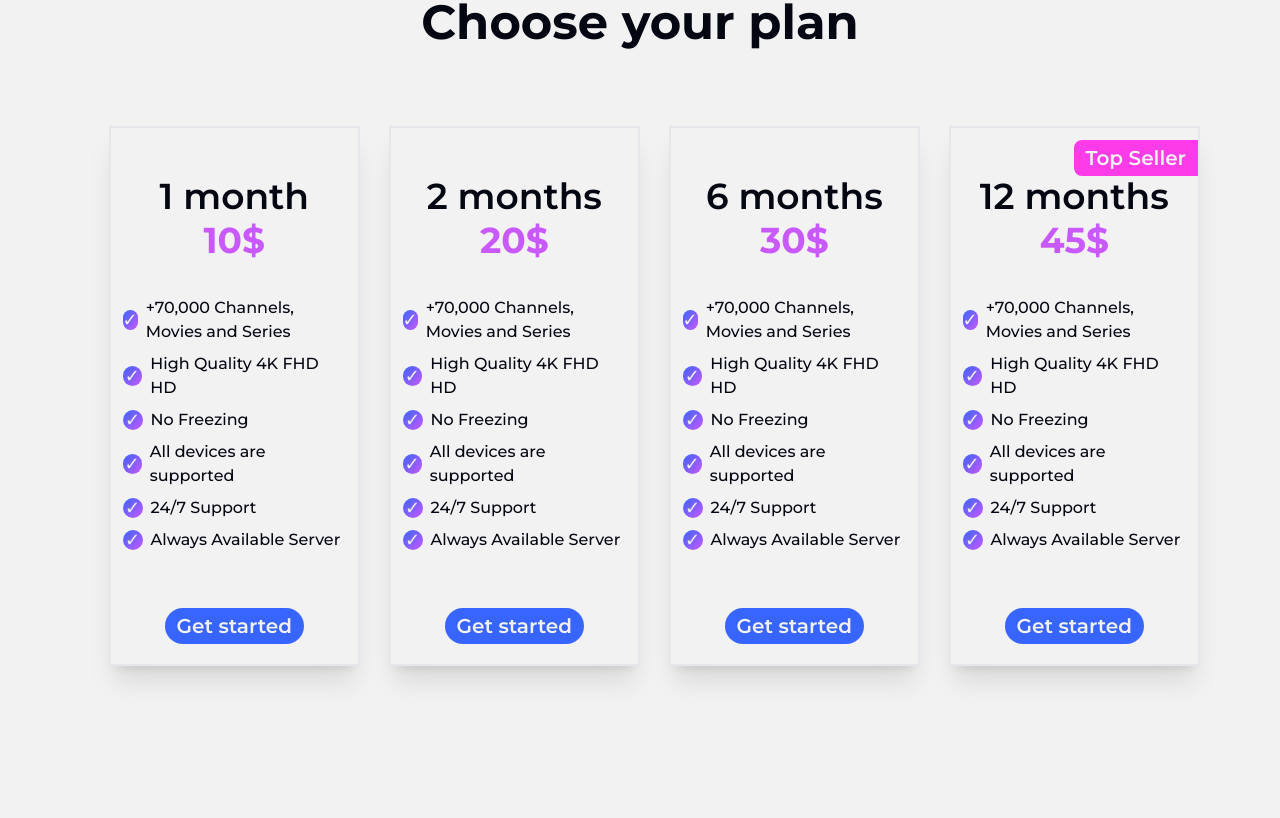
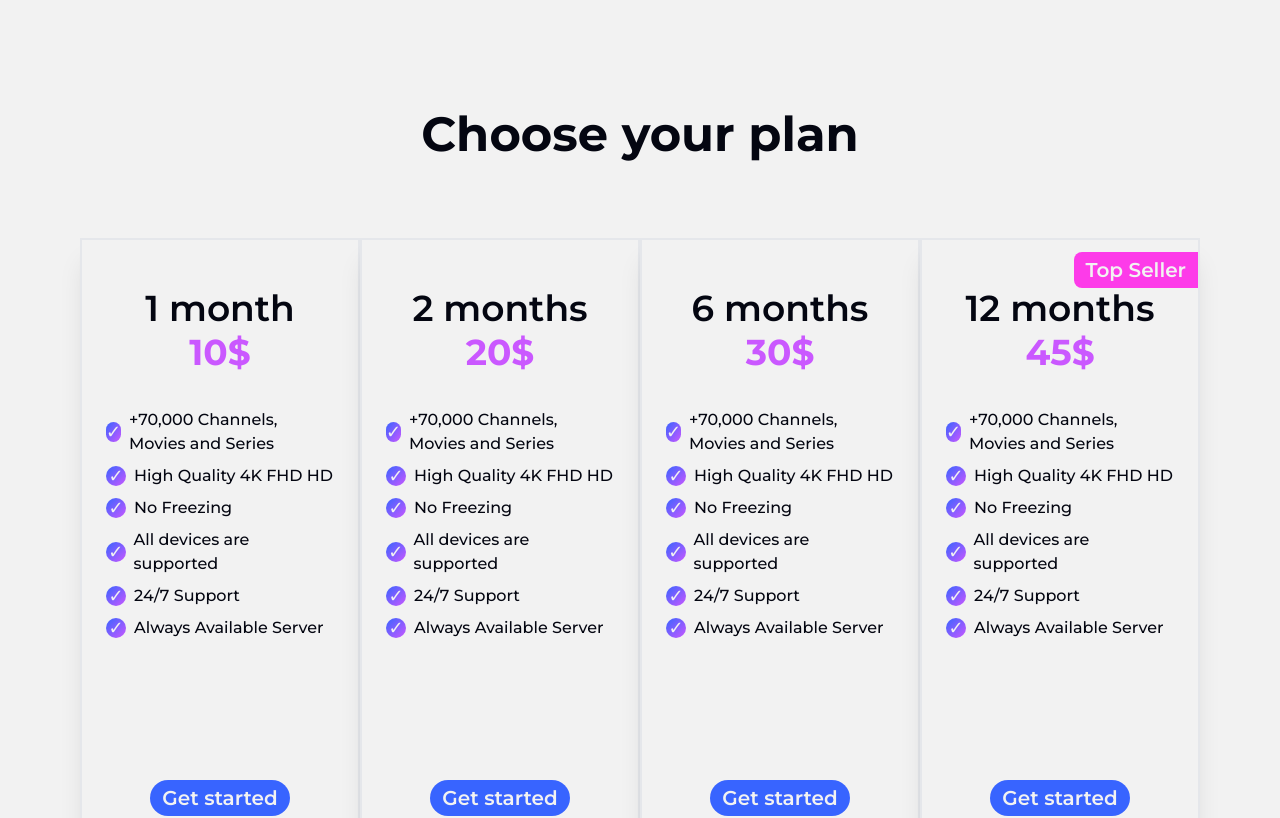
Before and after one commit to TinySmash/BayCorp, a Next.js app: page / in a window 1280 px wide. Shown: the part 3640-4458 px from the top of the page. Built offline with nearby package versions, Linux system fonts and the light colour scheme; no server answers.

Commit message:
requested changes

```diff
--- a/src/components/home/pricing/Plan.tsx
+++ b/src/components/home/pricing/Plan.tsx
@@ -8,7 +8,7 @@ type pricingTag = {
 function PricingPlan(props: pricingTag) {
   return (
     <div
-      className={`relative ml-[2.55%] w-[95%] lg:max-w-[350px]  h-[60vh] md:h-[70vh] max-h-[540px] pt-12 pb-5 px-3 bg-white shadow-xl border-2 flex flex-col items-center text-center gap-1 `}
+      className={`relative ml-[2.55%] lg:ml-0 w-[95%] lg:max-w-[350px] xl:w-full xl:max-w-none  h-[60vh] md:h-[70vh] lg:h-[75vh] max-h-[540px] xl:max-h-[650px] pt-12 pb-5 px-3 lg:px-6 bg-white shadow-xl border-2 flex flex-col items-center text-center gap-1 `}
     >
       {props.topSeller === true ? (
         <h1 className="absolute right-0 top-3 px-3 py-1 bg-secondary text-white rounded-l-lg font-semibold text-sm md:text-base lg:text-xl">
--- a/src/components/home/pricing/Pricing.tsx
+++ b/src/components/home/pricing/Pricing.tsx
@@ -104,7 +104,7 @@ function Pricing() {
           </div>
         </Swiper>
       </div>
-      <div className="relative w-full h-auto hidden lg:flex items-center justify-between">
+      <div className="relative w-full h-auto hidden lg:flex items-center justify-center">
         <PricingPlan
           name="1 month"
           price={10}
--- a/src/components/home/trending/Trending.tsx
+++ b/src/components/home/trending/Trending.tsx
@@ -39,7 +39,7 @@ function Trending() {
 
   return (
     <section
-      className="relative w-full h-auto bg-white container-page sec-container flex flex-col text-center gap-4"
+      className="relative w-full h-auto bg-white container-page sec-container flex flex-col text-center gap-4 lg:mb-28"
       id="trending"
     >
       <h1 className="text-black font-bold text-2xl md:text-3xl xl:text-5xl flex items-center gap-1 self-center mb-6">
```
Also changed, not shown: src/components/home/about/About.tsx (+1 -1 lines).
